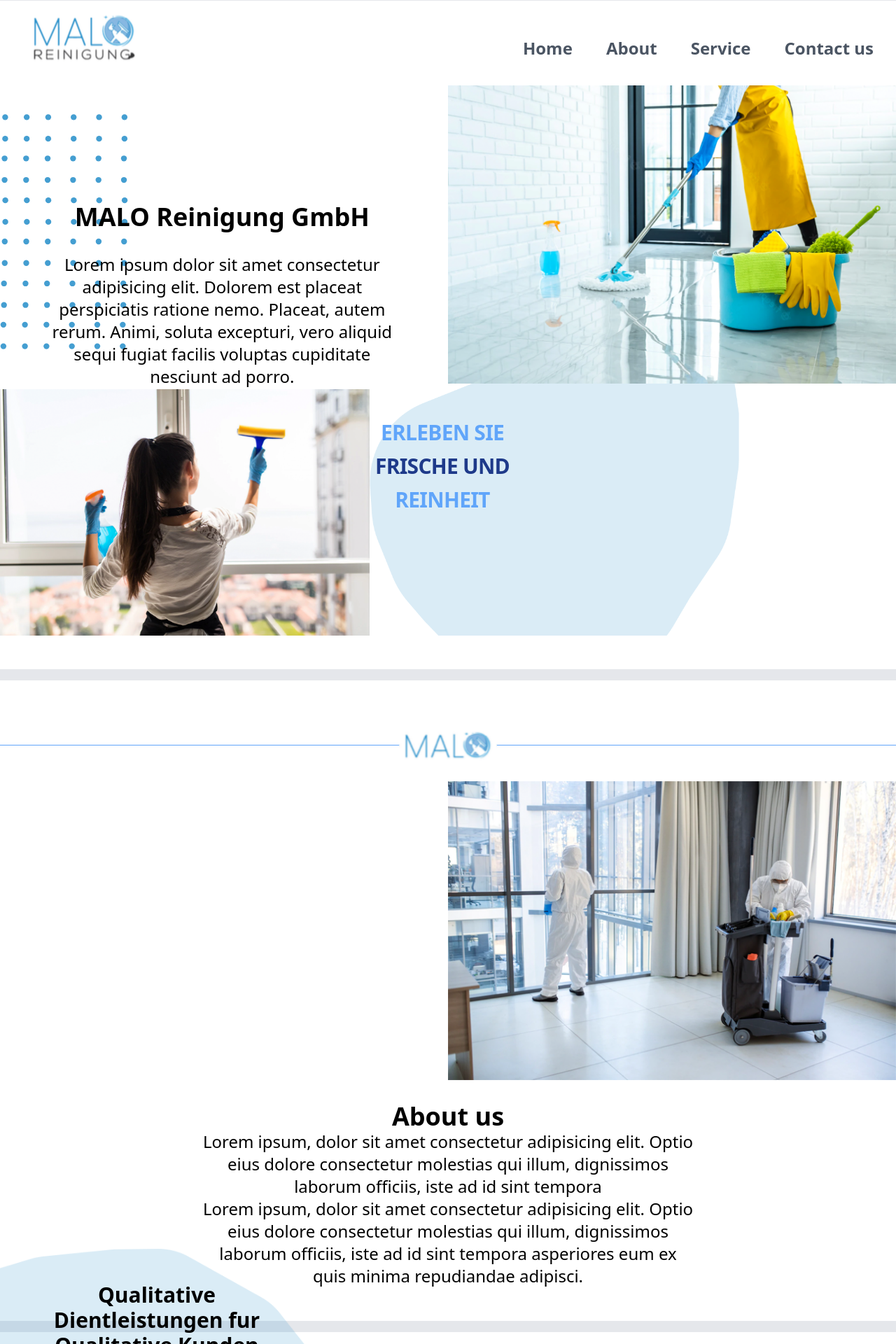
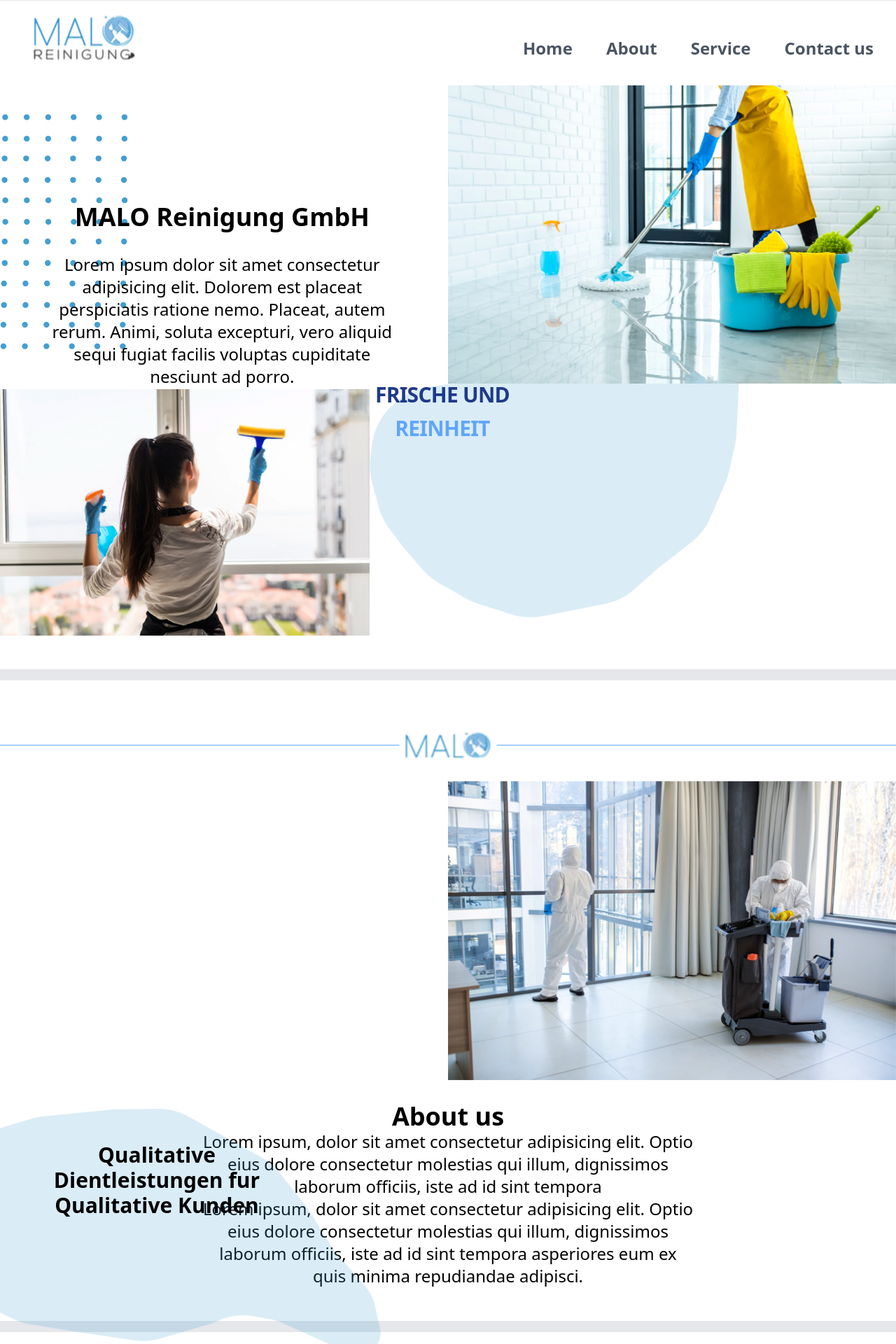
Before and after one commit to Muhammad-Naeem39a/fbsbx-com, a React (Create React App) app: page / in a window 1280 px wide. Shown: the top 1920 px of the page at 70% size. Built offline with nearby package versions, Linux system fonts and the light colour scheme.

Commit message:
setting bubbles up

```diff
--- a/src/components/about.js
+++ b/src/components/about.js
@@ -6,7 +6,7 @@ function About() {
   return (
     <div className="" id="about">
       <div className="cursor-pointer w-full flex">
-        <div className="w-1/2 mt-96 pt-96 absolute top-full -left-24" style={{marginTop:600}}>
+        <div className="w-1/2 mt-96 pt-96 absolute top-full -left-24" style={{marginTop:400}}>
           <img src={drop}  className="" />
           <div className="absolute bottom-1/4">
             <p className="mb-3 text-3xl px-32 font-semibold">
--- a/src/components/body.js
+++ b/src/components/body.js
@@ -29,9 +29,9 @@ function Body() {
         <div className="w-1/2">
           <img src={page2} className="flex mt-2" />
         </div>
-        <div className="w-1/2 -mt-56 mr-56">
+        <div className="w-1/2 -mt-32 mr-56">
           <img src={drop} className="ml-auto"/>
-          <div className="-mt-96 md:-pt-96 flex">
+          <div className="-mt-96 -pt-96 flex">
             <div className="xs:text-xl sm:text-2xl md:text-6xl">
               <h1 className="mb-3 text-3xl font-semibold tracking-tight w-52 text-blue-400">
                 ERLEBEN SIE
```
Also changed, not shown: src/assets/drop-2.png.
